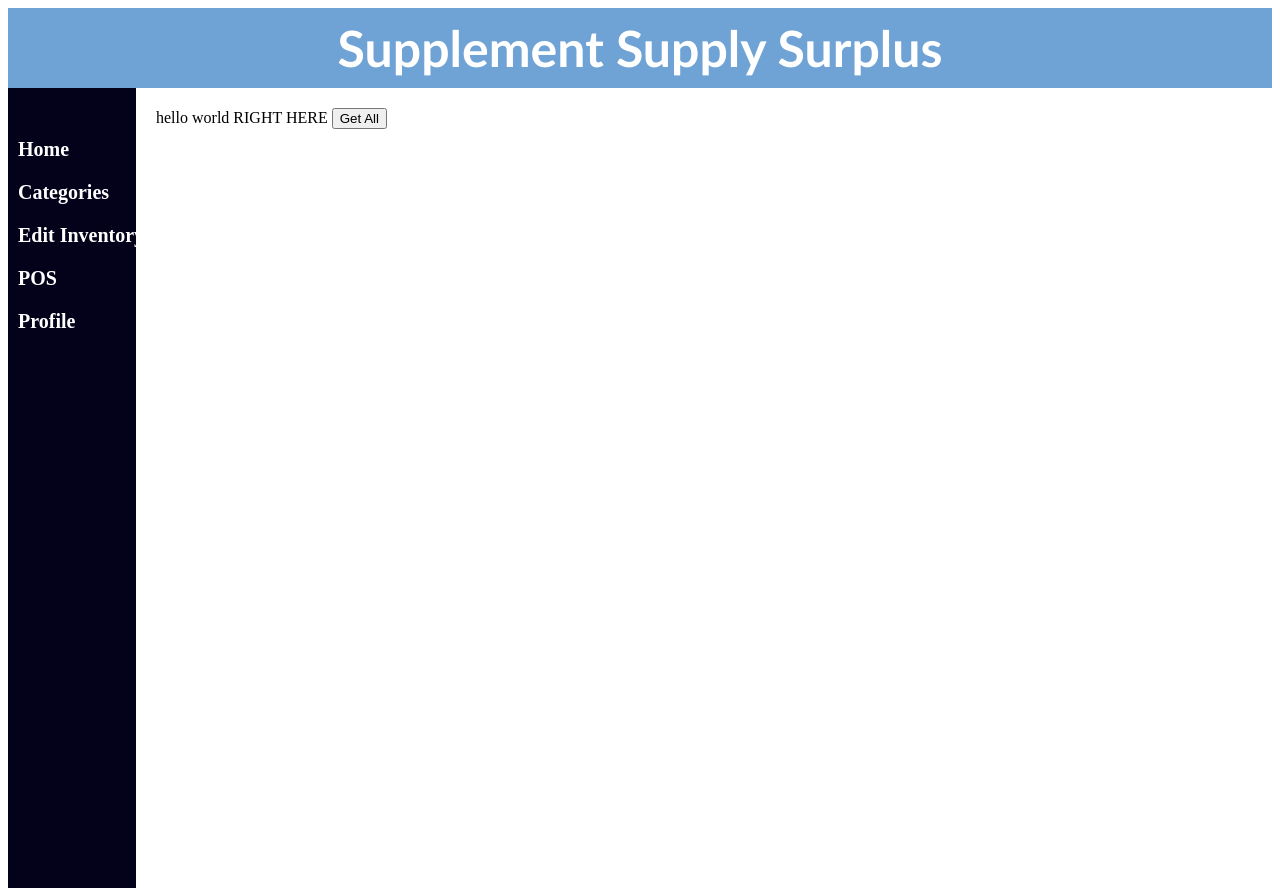
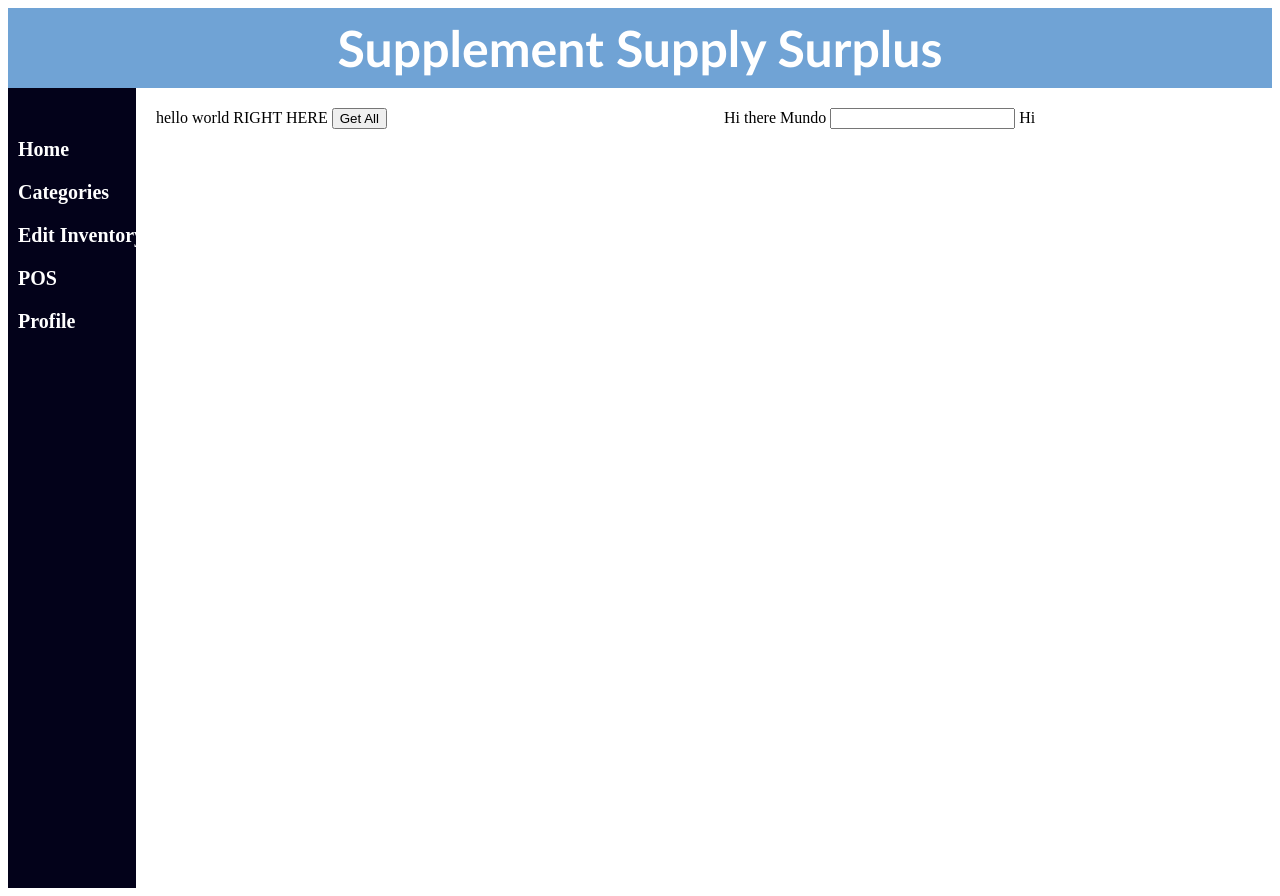
Before and after one commit to d-zeh/inventoryProject, a website: page client/inside.html in a window 1280 px wide. Drawn offline with nearby package versions, Linux system fonts and the light colour scheme.

Commit message:
adding form to html

```diff
--- a/client/inside.html
+++ b/client/inside.html
@@ -31,6 +31,11 @@
          <button id="getAll">Get All</button>
 </div>
 
+<div class = "main">
+  Hi there Mundo
+  <input> Hi</input>
+</div>
+
 </div>
 
 <script src="https://unpkg.com/axios/dist/axios.min.js"></script>
```
